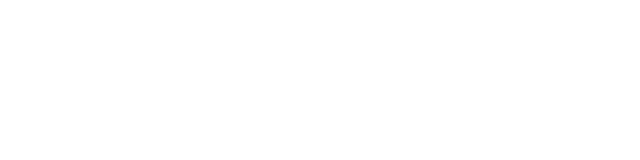
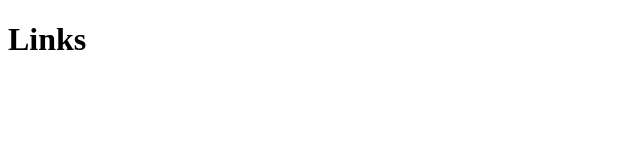
Before and after one commit to Ishige99/pages, a React (Create React App) app: page /pages/link in a window 1280 px wide. Before the commit this address had no page. Shown: the top 160 px of the page, without its empty margins (0-640 px from the left). Built offline with nearby package versions, Linux system fonts and the light colour scheme.

Commit message:
Linksページ作成

```diff
--- a/src/App.tsx
+++ b/src/App.tsx
@@ -1,4 +1,5 @@
 import { Profile } from "./components/Profile";
+import { Links } from "./components/Links";
 import { BrowserRouter, Routes, Route } from "react-router-dom";
 
 export const App = () => {
@@ -6,6 +7,7 @@
     <BrowserRouter>
       <Routes>
         <Route path="/pages" element={<Profile />} />
+        <Route path="/pages/link" element={<Links/>} />
       </Routes>
     </BrowserRouter>
   );
--- /dev/null
+++ b/src/components/Links.tsx
@@ -0,0 +1,7 @@
+export const Links = () => {
+  return (
+    <>
+      <h1>Links</h1>
+    </>
+  )
+}
```
